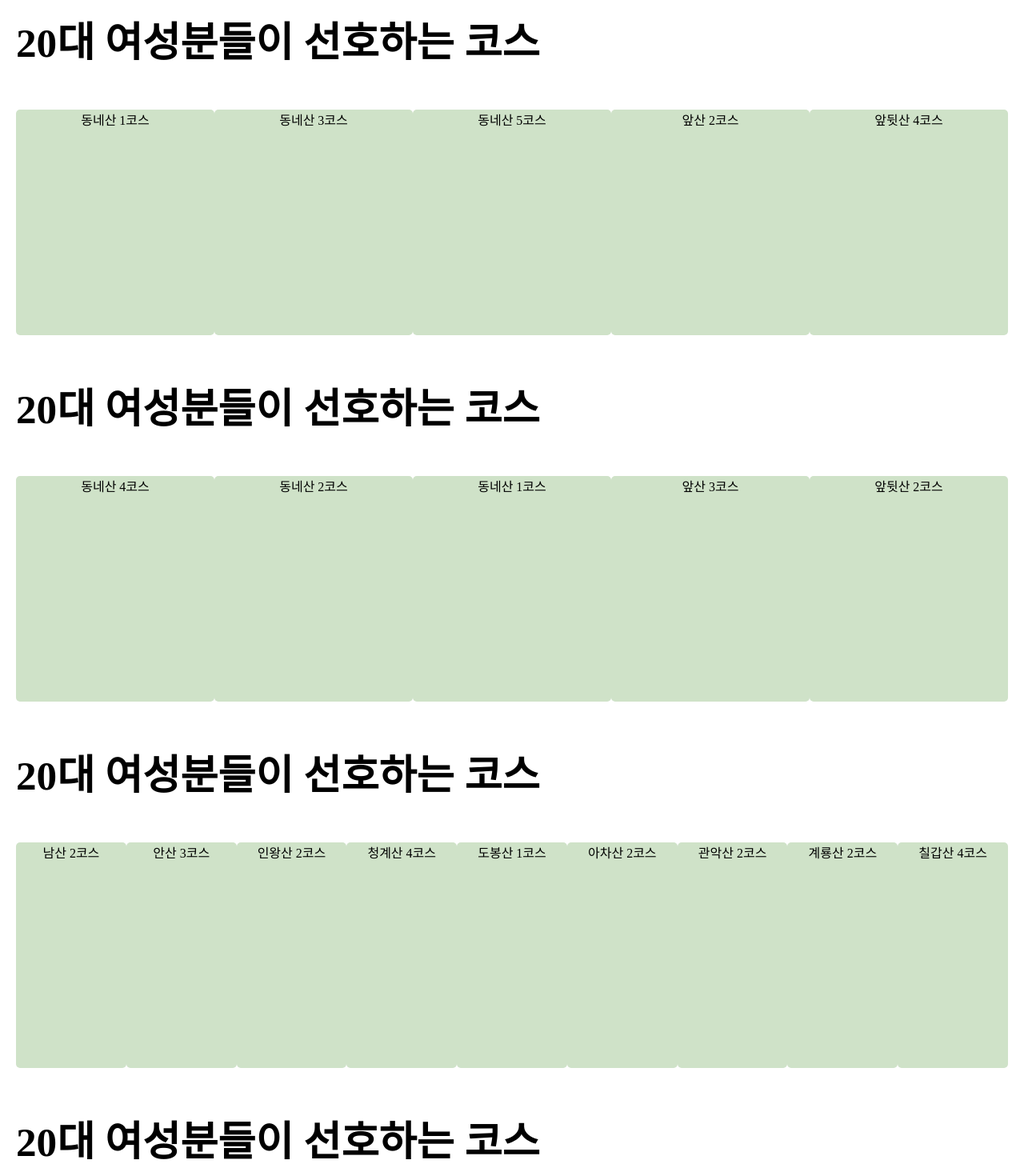
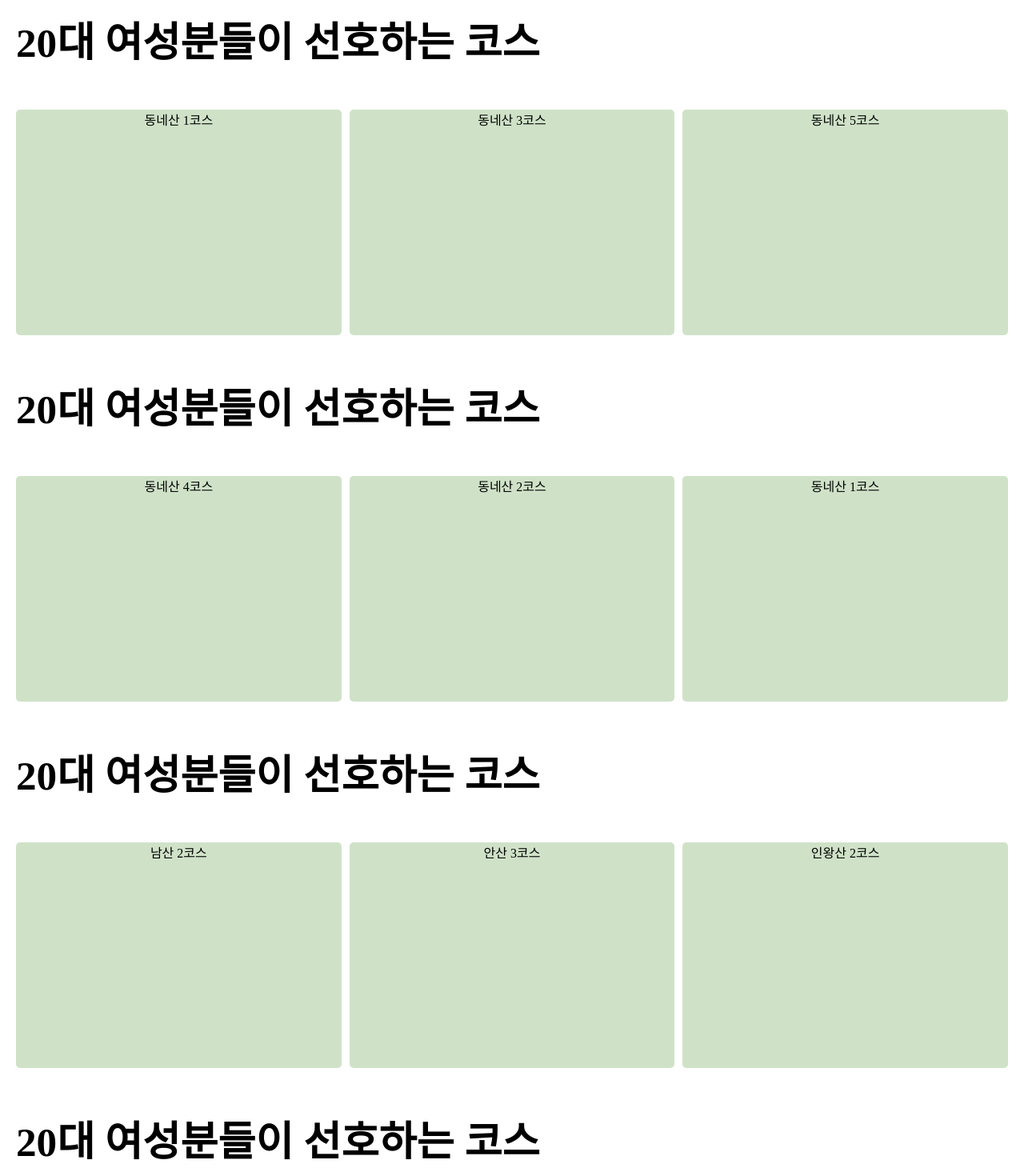
Before and after one commit to kimtjddnr/sansam, a React (Create React App) app in the folder front/: page /main in a window 1280 px wide. Shown: the part 440-1910 px from the top of the page at 80% size. Built offline with nearby package versions, Linux system fonts and the light colour scheme; the HTML template or start-up script is replaced by a standard one; a web font is replaced by a local one.

Commit message:
feat: 메인페이지 코스 추천 리스트 Swiper 사용하여 캐러셀 형태로 변경

```diff
--- a/front/package.json
+++ b/front/package.json
@@ -18,6 +18,7 @@
     "react-router-dom": "^6.9.0",
     "react-scripts": "5.0.1",
     "styled-components": "^5.3.9",
+    "swiper": "^9.1.1",
     "typescript": "^4.9.5",
     "web-vitals": "^2.1.4"
   },
--- a/front/public/dummy/EasyCourse.json
+++ b/front/public/dummy/EasyCourse.json
@@ -1,6 +1,6 @@
 [
   {
-    "courses": [
+    "courseList": [
       "동네산 4코스",
       "동네산 2코스",
       "동네산 1코스",
--- a/front/public/dummy/GenderAge.json
+++ b/front/public/dummy/GenderAge.json
@@ -2,7 +2,7 @@
   {
     "userAge": 20,
     "userGender": "여성",
-    "courses": [
+    "courseList": [
       "동네산 1코스",
       "동네산 3코스",
       "동네산 5코스",
--- a/front/public/dummy/HardCourse.json
+++ b/front/public/dummy/HardCourse.json
@@ -1,6 +1,6 @@
 [
   {
-    "courses": [
+    "courseList": [
       "지리산 1코스",
       "팔공산 3코스",
       "소백산 2코스",
--- a/front/public/dummy/NormalCourse.json
+++ b/front/public/dummy/NormalCourse.json
@@ -1,6 +1,6 @@
 [
   {
-    "courses": [
+    "courseList": [
       "남산 2코스",
       "안산 3코스",
       "인왕산 2코스",
--- a/front/src/Pages/Main/List.tsx
+++ b/front/src/Pages/Main/List.tsx
@@ -35,11 +35,11 @@ function List() {
       <ListItem
         userAge={genderAge[0].userAge}
         userGender={genderAge[0].userGender}
-        courses={genderAge[0].courses}
+        courseList={genderAge[0].courseList}
       />
-      <ListItem courses={easyCourse[0].courses} />
-      <ListItem courses={normalCourse[0].courses} />
-      <ListItem courses={hardCourse[0].courses} />
+      <ListItem courseList={easyCourse[0].courseList} />
+      <ListItem courseList={normalCourse[0].courseList} />
+      <ListItem courseList={hardCourse[0].courseList} />
     </StyledDiv>
   );
 }
--- a/front/src/Pages/Main/ListItem.tsx
+++ b/front/src/Pages/Main/ListItem.tsx
@@ -1,5 +1,9 @@
 import styled from "styled-components";
 import { ItemInfo } from "../../store/mainSlice";
+import { Swiper, SwiperSlide } from "swiper/react";
+import { FreeMode } from "swiper";
+import "swiper/css";
+import "swiper/css/free-mode";
 
 const StyledH = styled.p`
   font-family: "GmarketSansLight";
@@ -12,7 +16,7 @@ const StyledDiv = styled.div`
   display: flex;
 `;
 
-const StyledCard = styled.div`
+const StyledSlide = styled(SwiperSlide)`
   width: 30vw;
   height: 22vw;
   background-color: #cfe2c8;
@@ -20,14 +24,22 @@ const StyledCard = styled.div`
   border-radius: 5px;
 `;
 
-function ListItem({ userAge, userGender, courses }: ItemInfo) {
+function ListItem({ userAge, userGender, courseList }: ItemInfo) {
   return (
     <div className="ListItem">
       <StyledH>20대 여성분들이 선호하는 코스</StyledH>
       <StyledDiv>
-        {courses.map(course => (
-          <StyledCard key={course}>{course}</StyledCard>
-        ))}
+        <Swiper
+          modules={[FreeMode]}
+          spaceBetween={10}
+          slidesPerView={3}
+          loop={true}
+          freeMode={true}
+        >
+          {courseList.map(course => (
+            <StyledSlide key={course}>{course}</StyledSlide>
+          ))}
+        </Swiper>
       </StyledDiv>
     </div>
   );
--- a/front/src/store/mainSlice.tsx
+++ b/front/src/store/mainSlice.tsx
@@ -3,7 +3,7 @@ import { createSlice, PayloadAction } from "@reduxjs/toolkit";
 export interface ItemInfo {
   userAge?: number;
   userGender?: string;
-  courses: Array<string>;
+  courseList: Array<string>;
 }
 
 interface MainState {
@@ -18,22 +18,22 @@ const initialState: MainState = {
     {
       userAge: 0,
       userGender: "",
-      courses: [],
+      courseList: [],
     },
   ],
   easyCourse: [
     {
-      courses: [],
+      courseList: [],
     },
   ],
   normalCourse: [
     {
-      courses: [],
+      courseList: [],
     },
   ],
   hardCourse: [
     {
-      courses: [],
+      courseList: [],
     },
   ],
 };
```
Also changed, not shown: 1 other file (tests, documents, lock files or other folders).
